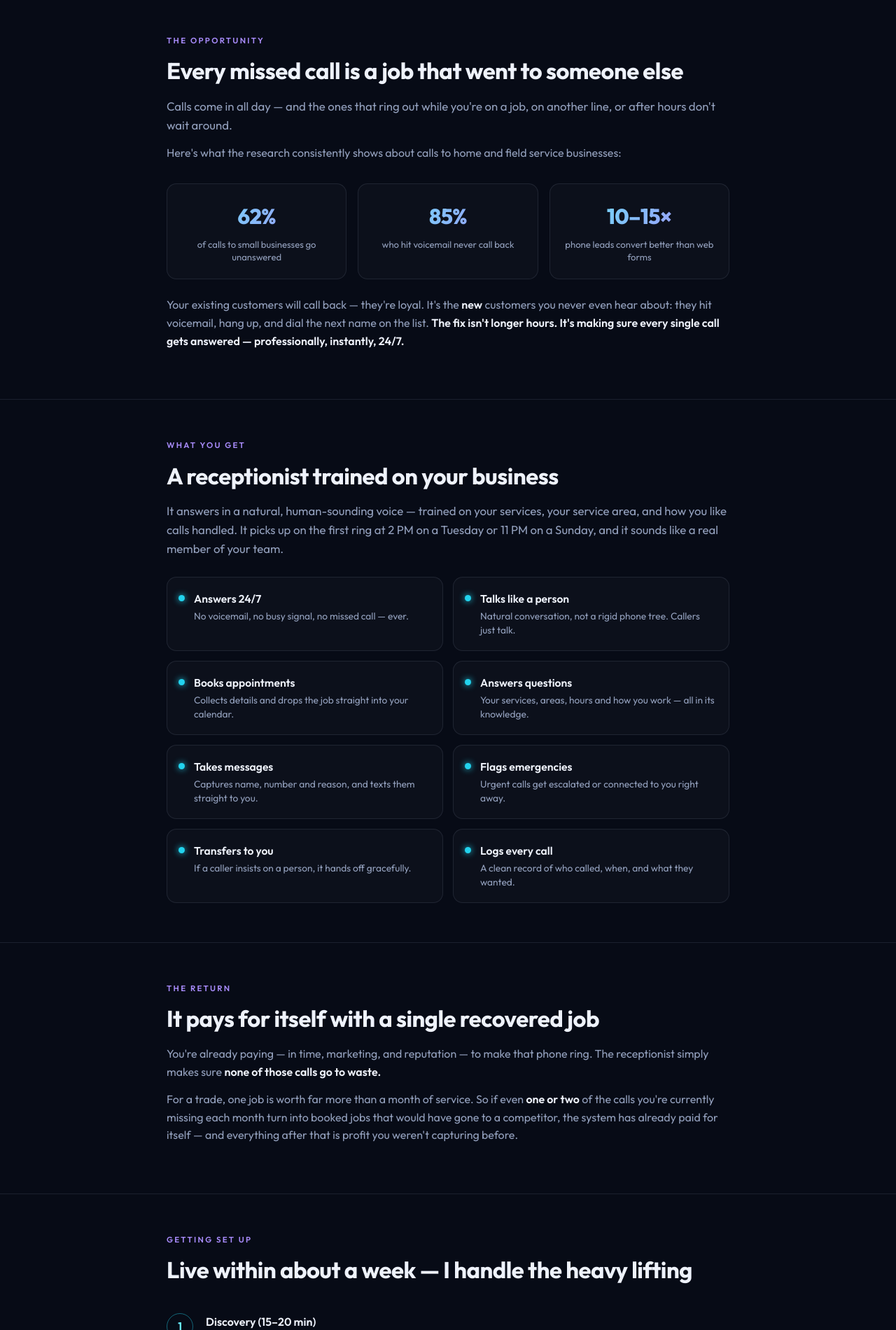
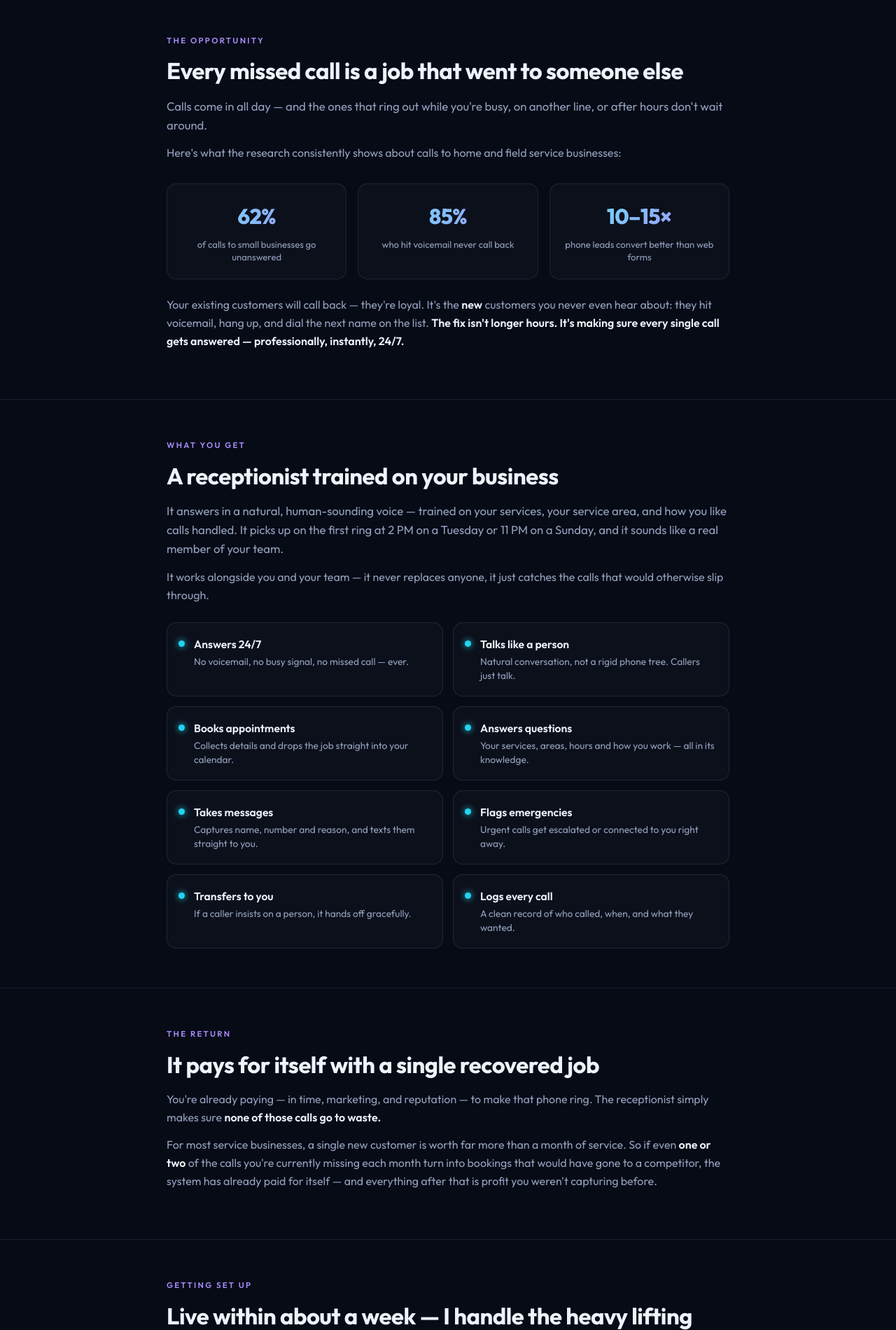
Before and after one commit to Deinsulmanis/ScaleLabAiReceptionistDemoBuilder, a plain HTML site: page index.html in a window 1280 px wide. Shown: the part 686-2586 px from the top of the page at 70% size. Drawn offline with Linux system fonts and the light colour scheme.

Commit message:
Neutralize niche wording + add non-replacement line to proposal

```diff
--- a/index.html
+++ b/index.html
@@ -235,7 +235,7 @@
       <div class="wrap">
         <div class="label">The opportunity</div>
         <h2>Every missed call is a job that went to someone else</h2>
-        <p class="lead" data-field="opportunity-open">Calls come in all day — and the ones that ring out while you're on a job, on another line, or after hours don't wait around.</p>
+        <p class="lead" data-field="opportunity-open">Calls come in all day — and the ones that ring out while you're busy, on another line, or after hours don't wait around.</p>
         <p class="body">Here's what the research consistently shows about calls to home and field service businesses:</p>
         <div class="stats">
           <div class="stat"><div class="n">62%</div><div class="t">of calls to small businesses go unanswered</div></div>
@@ -251,6 +251,7 @@
         <div class="label">What you get</div>
         <h2>A receptionist trained on <span data-field="company">your business</span></h2>
         <p class="lead">It answers in a natural, human-sounding voice — trained on your services, your service area, and how you like calls handled. It picks up on the first ring at 2 PM on a Tuesday or 11 PM on a Sunday, and it sounds like a real member of your team.</p>
+        <p class="body">It works alongside you and your team — it never replaces anyone, it just catches the calls that would otherwise slip through.</p>
         <div class="caps">
           <div class="cap"><span class="dot"></span><div><h4>Answers 24/7</h4><p>No voicemail, no busy signal, no missed call — ever.</p></div></div>
           <div class="cap"><span class="dot"></span><div><h4>Talks like a person</h4><p>Natural conversation, not a rigid phone tree. Callers just talk.</p></div></div>
@@ -269,7 +270,7 @@
         <div class="label">The return</div>
         <h2>It pays for itself with a single recovered job</h2>
         <p class="body">You're already paying — in time, marketing, and reputation — to make that phone ring. The receptionist simply makes sure <strong>none of those calls go to waste.</strong></p>
-        <p class="body">For a trade, one job is worth far more than a month of service. So if even <strong>one or two</strong> of the calls you're currently missing each month turn into booked jobs that would have gone to a competitor, the system has already paid for itself — and everything after that is profit you weren't capturing before.</p>
+        <p class="body">For most service businesses, a single new customer is worth far more than a month of service. So if even <strong>one or two</strong> of the calls you're currently missing each month turn into bookings that would have gone to a competitor, the system has already paid for itself — and everything after that is profit you weren't capturing before.</p>
       </div>
     </section>
 
@@ -333,7 +334,7 @@
         opp.innerHTML = "You mentioned " + (company || "you") +
           " handles around <strong>" + calls + " calls a day</strong> — that's roughly <strong>" +
           (parseInt(calls, 10) * 30 || (calls + "0")) +
-          " calls a month</strong>. Even answering more than most owners, the after-hours calls and the overflow when two ring at once still add up to dozens of missed jobs.";
+          " calls a month</strong>. Even answering more than most owners, the after-hours calls and the overflow when two ring at once still add up to dozens of missed opportunities.";
       } else if (niche) {
         opp.textContent = "In " + nichePhrase +
           ", calls come in all day — and the ones that ring out while you're on a job, on another line, or after hours don't wait around.";
```
